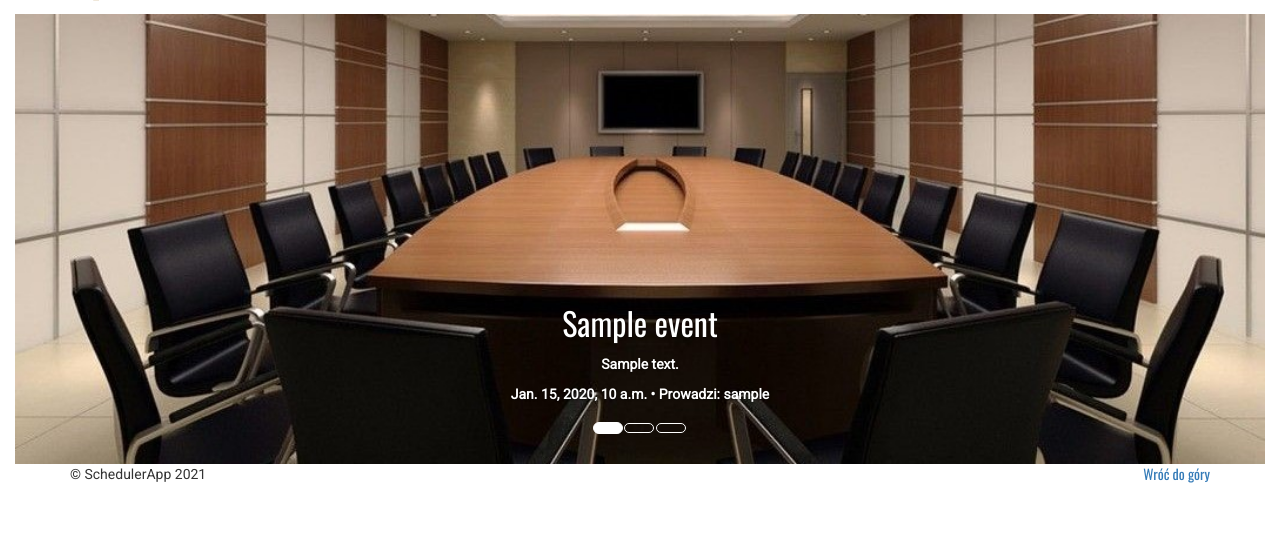
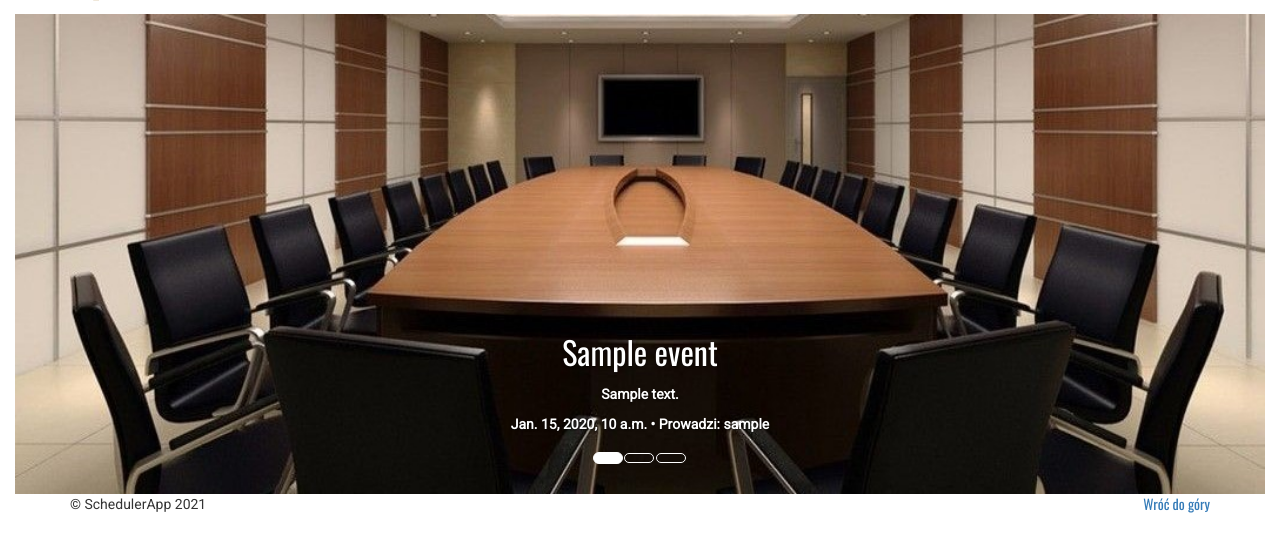
Before and after one commit to nadrowskyy/organize-application, a Django app: page / in a window 1280 px wide. Shown: the part 106-658 px from the top of the page. Run offline with Django 3.2, Linux system fonts and the light colour scheme; tables that the repository leaves empty hold one stand-in row (values such as "Sample post"); some libraries are stand-ins or nearby versions.

Commit message:
Aktualizacja - skalowanie karuzeli na 60% wysokości okna

```diff
--- a/scheduler_project/manage.py
+++ b/scheduler_project/manage.py
@@ -2,8 +2,6 @@
 """Django's command-line utility for administrative tasks."""
 import os
 import sys
-
-
 
 def main():
     """Run administrative tasks."""
--- a/scheduler_project/schedule/templates/schedule/home.html
+++ b/scheduler_project/schedule/templates/schedule/home.html
@@ -40,7 +40,7 @@
           {% if forloop.counter == 1 %}
 		  <div class="carousel-inner" role="listbox">
 		    <div class="carousel-item active">
-		      <img class="d-block img-fluid" src="{% static 'images/sample_meetinghall.jpg' %}" alt="First slide">
+		      <img class="carousel_resize" src="{% static 'images/sample_meetinghall.jpg' %}" alt="First slide">
                 <div class="carousel-caption d-none d-md-block">
 					<h1><a href="#">{{i.title}}</a></h1>
                  	<p>{{i.description}}</p>
@@ -50,7 +50,7 @@
           {% endif %}
           {% if forloop.counter == 2 %}
 		    <div class="carousel-item">
-		      <img class="d-block img-fluid" src="{% static 'images/sample_programming.jpeg' %}" alt="Second slide">
+		      <img class="carousel_resize" src="{% static 'images/sample_programming.jpeg' %}" alt="Second slide">
 				<div class="carousel-caption d-none d-md-block">
 					<h1><a href="#">{{i.title}}</a></h1>
                   	<p>{{i.description}}</p>
@@ -60,7 +60,7 @@
             {% endif %}
             {% if forloop.counter == 3 %}
 		    <div class="carousel-item">
-		      <img class="d-block img-fluid" src="{% static 'images/sample_piwo.jpg' %}" alt="Third slide">
+		      <img class="carousel_resize" src="{% static 'images/sample_piwo.jpg' %}" alt="Third slide">
 				<div class="carousel-caption d-none d-md-block">
 					<h1> <a href="#">{{i.title}}</a></h1>
                   	<p>{{i.description}}</p>
--- a/scheduler_project/static/styles/style.css
+++ b/scheduler_project/static/styles/style.css
@@ -42,6 +42,11 @@
 
 #soon {
 	padding: 25px;
+}
+
+.carousel_resize {
+    width:100%;
+    height: 60vh;
 }
 
 #archive {
@@ -204,6 +209,12 @@ p.topic {
   right: 0;
 }
 
+#carousel_size {
+  height: auto;
+  width: auto;
+  overflow: hidden;
+}
+
 .navbar-btn {
 	background-color: #545454;
 }
```
